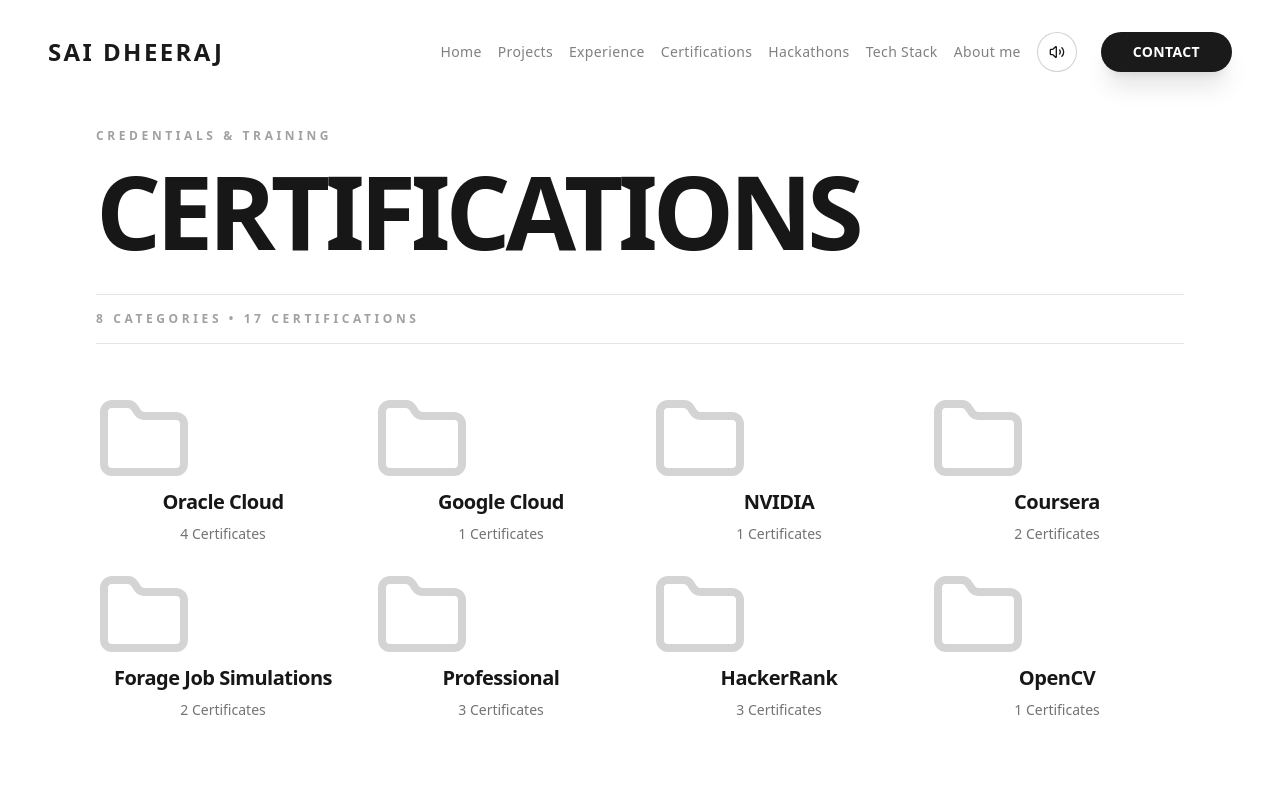
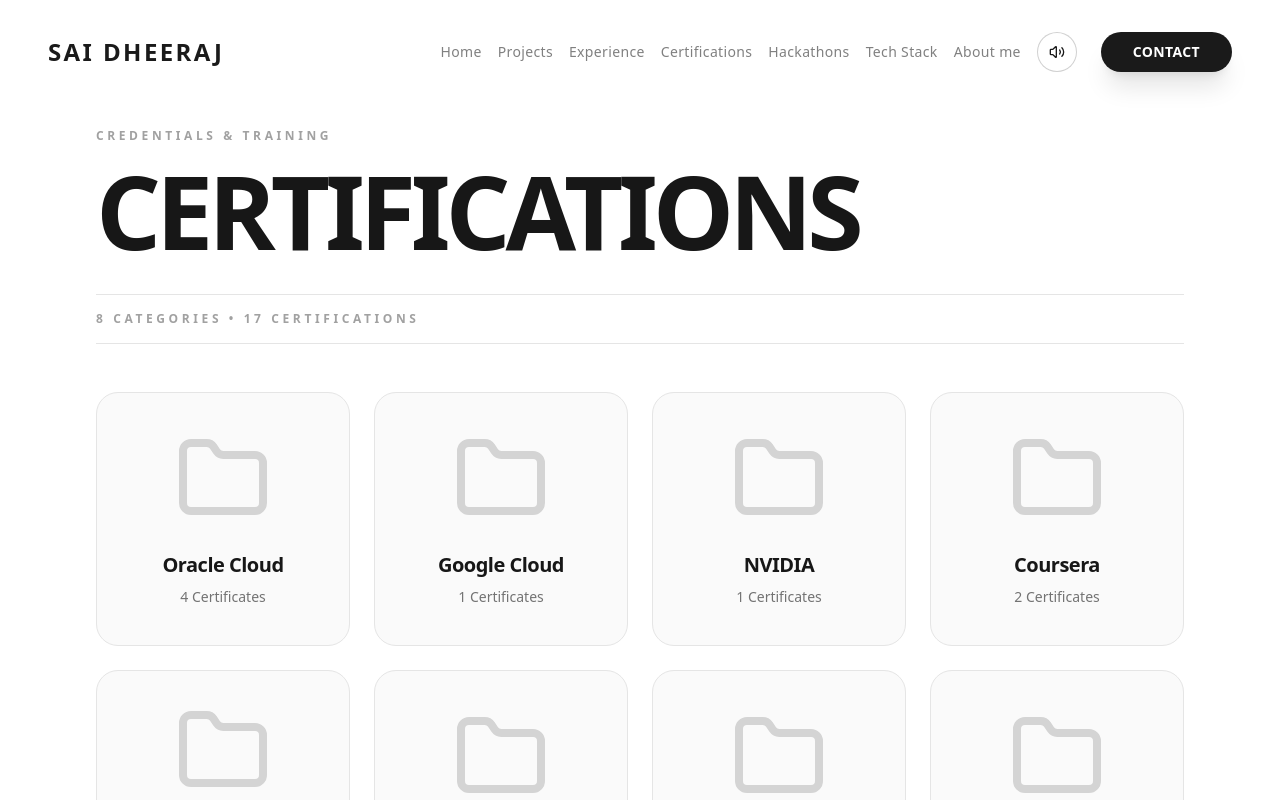
Before and after one commit to SaiDheeraj-19/Portfolio-, a Next.js app: page /certifications in a window 1280 px wide. Shown: the top 800 px of the page. Built offline with nearby package versions, Linux system fonts and the light colour scheme.

Commit message:
fix: restore missing class names on folder grid

```diff
--- a/src/app/certifications/page.tsx
+++ b/src/app/certifications/page.tsx
@@ -65,6 +65,7 @@ export default function CertificationsPage() {
                                 <button
                                     key={category}
                                     onClick={() => setSelectedCategory(category)}
+                                    className="group aspect-square bg-neutral-50 hover:bg-neutral-900 border border-neutral-200 rounded-3xl p-8 flex flex-col items-center justify-center gap-6 transition-all duration-500 hover:-translate-y-2 hover:shadow-2xl"
                                 >
                                     <Folder className="w-24 h-24 text-neutral-300 group-hover:text-white group-hover:scale-110 transition-all duration-500" />
                                     <div className="text-center">
```
